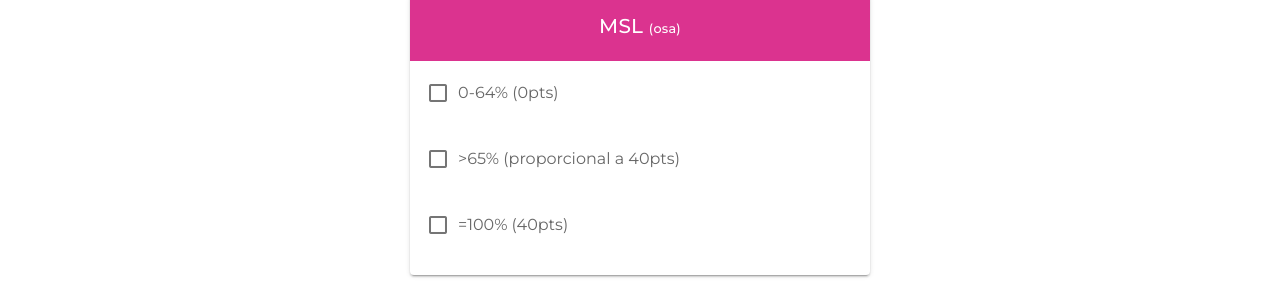
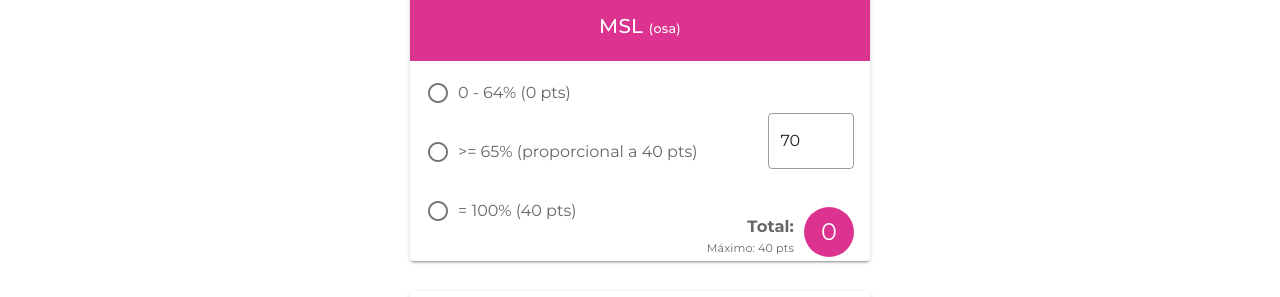
Before and after one commit to brunogcpinheiro/reckitt, a Vue app: page /store in a window 1280 px wide. Shown: the part 184-481 px from the top of the page. Built offline with nearby package versions, Linux system fonts and the light colour scheme; no server answers; the database is empty; sample sign-in values are in the browser's storage.

Commit message:
finish msl card but with improvement needed

```diff
--- a/src/components/Login.vue
+++ b/src/components/Login.vue
@@ -7,18 +7,8 @@
       </div>
       <div class="main--form">
         <v-form @submit.prevent="login">
-          <v-text-field
-            type="text"
-            label="email"
-            color="#db338f"
-            v-model="email"
-          />
-          <v-text-field
-            type="password"
-            label="senha"
-            color="#db338f"
-            v-model="password"
-          />
+          <v-text-field type="text" label="email" v-model="email" />
+          <v-text-field type="password" label="senha" v-model="password" />
           <v-btn color="#db338f" dark type="submit">Entrar</v-btn>
         </v-form>
         <p v-if="feedback" class="error--message">{{ feedback }}</p>
--- a/src/components/Signup.vue
+++ b/src/components/Signup.vue
@@ -13,14 +13,12 @@
         <v-form>
           <v-text-field
             type="text"
-            color="#db338f"
             label="nome completo"
             name="name"
             v-model="name"
           />
           <v-text-field
             type="text"
-            color="#db338f"
             label="email"
             name="email"
             v-model="email"
--- a/src/plugins/vuetify.js
+++ b/src/plugins/vuetify.js
@@ -6,5 +6,21 @@ Vue.use(Vuetify);
 export default new Vuetify({
   icons: {
     iconfont: "mdi"
+  },
+  theme: {
+    themes: {
+      light: {
+        primary: "#db338f",
+        secondary: "#f598cb",
+        anchor: "#db338f",
+        error: "#eb5959"
+      },
+      dark: {
+        primary: "#db338f",
+        secondary: "#f598cb",
+        anchor: "#db338f",
+        error: "#eb5959"
+      }
+    }
   }
 });
--- a/src/views/Initial.vue
+++ b/src/views/Initial.vue
@@ -11,19 +11,16 @@
           <v-text-field
             label="Nome"
             prepend-icon="mdi-account"
-            color="#db338f"
             v-model="name"
           ></v-text-field>
           <v-text-field
             label="Loja"
             prepend-icon="mdi-cart"
-            color="#db338f"
             v-model="store"
           ></v-text-field>
           <v-menu full-width>
             <template v-slot:activator="{ on }">
               <v-text-field
-                color="#db338f"
                 label="Data"
                 prepend-icon="mdi-calendar"
                 v-on="on"
@@ -32,13 +29,13 @@
               </v-text-field>
             </template>
             <v-date-picker
+              color="#db338f"
               v-model="due"
-              color="#db338f"
               full-width
             ></v-date-picker>
           </v-menu>
 
-          <v-btn color="#db338f" dark type="submit" width="100%" height="60"
+          <v-btn dark color="#db338f" type="submit" width="100%" height="60"
             >Salvar e Avançar <v-icon>mdi-content-save-move</v-icon></v-btn
           >
         </v-form>
@@ -47,7 +44,7 @@
       <div class="stepper">
         <v-stepper value="1" class="stepper-content" alt-labels vertical>
           <v-stepper-header>
-            <v-stepper-step color="#db338f" step="1">Iniciais</v-stepper-step>
+            <v-stepper-step step="1">Iniciais</v-stepper-step>
 
             <v-divider></v-divider>
 
--- a/src/views/Store.vue
+++ b/src/views/Store.vue
@@ -20,21 +20,45 @@
               <p>MSL <small>(osa)</small></p>
             </v-card-title>
             <v-card-text>
-              <v-checkbox
-                color="#db338f"
-                label="0-64% (0pts)"
-                :value="msl.first"
-              ></v-checkbox>
-              <v-checkbox
-                color="#db338f"
-                label=">65% (proporcional a 40pts)"
-                :value="msl.second"
-              ></v-checkbox>
-              <v-checkbox
-                color="#db338f"
-                label="=100% (40pts)"
-                :value="msl.third"
-              ></v-checkbox>
+              <v-radio-group v-model="msl" :mandatory="false">
+                <v-radio
+                  color="#db338f"
+                  label="0 - 64% (0 pts)"
+                  value="0"
+                ></v-radio>
+
+                <div class="proportional">
+                  <v-radio
+                    class="proportional--radio"
+                    color="#db338f"
+                    label=">= 65% (proporcional a 40 pts)"
+                    :value="proportionalResult"
+                  ></v-radio>
+
+                  <v-text-field
+                    type="number"
+                    outlined
+                    class="proportional--input"
+                    v-model="proportional"
+                  ></v-text-field>
+                </div>
+                <v-radio
+                  color="#db338f"
+                  label="= 100% (40 pts)"
+                  value="40"
+                ></v-radio>
+              </v-radio-group>
+              <div class="result">
+                <div class="result--info">
+                  <h3>
+                    Total:
+                  </h3>
+                  <small>Máximo: 40 pts</small>
+                </div>
+                <div class="points">
+                  <span>{{ msl || 0 }}</span>
+                </div>
+              </div>
             </v-card-text>
           </v-card>
         </v-form>
@@ -83,16 +107,17 @@ export default {
     return {
       isLoading: false,
       fullPage: true,
-      msl: {
-        first: 0,
-        second: 0,
-        third: 0
-      }
+      msl: 0,
+      proportional: 70,
+      checked: false
     };
   },
   computed: {
     initialData() {
       return this.$store.state.initialData;
+    },
+    proportionalResult() {
+      return Math.floor((parseInt(this.proportional) / 100) * 40);
     }
   }
 };
@@ -126,6 +151,52 @@ export default {
   }
 }
 
+.proportional {
+  display: flex;
+}
+
+.proportional--radio {
+  flex: 4;
+}
+
+.proportional--input {
+  flex: 1;
+}
+
+.result {
+  float: right;
+  margin-top: -30px;
+  display: flex;
+  align-items: center;
+  justify-content: center;
+
+  h3 {
+    align-self: flex-end;
+  }
+}
+
+.result--info {
+  display: flex;
+  flex-direction: column;
+}
+
+.points {
+  background: #db338f;
+  color: #fff;
+  border-radius: 50%;
+  height: 50px;
+  width: 50px;
+  display: flex;
+  align-items: center;
+  justify-content: center;
+  float: right;
+  margin: -10px 0 0 10px;
+
+  span {
+    font-size: 1.5rem;
+  }
+}
+
 .v-btn {
   display: flex;
   justify-content: space-evenly;
```
